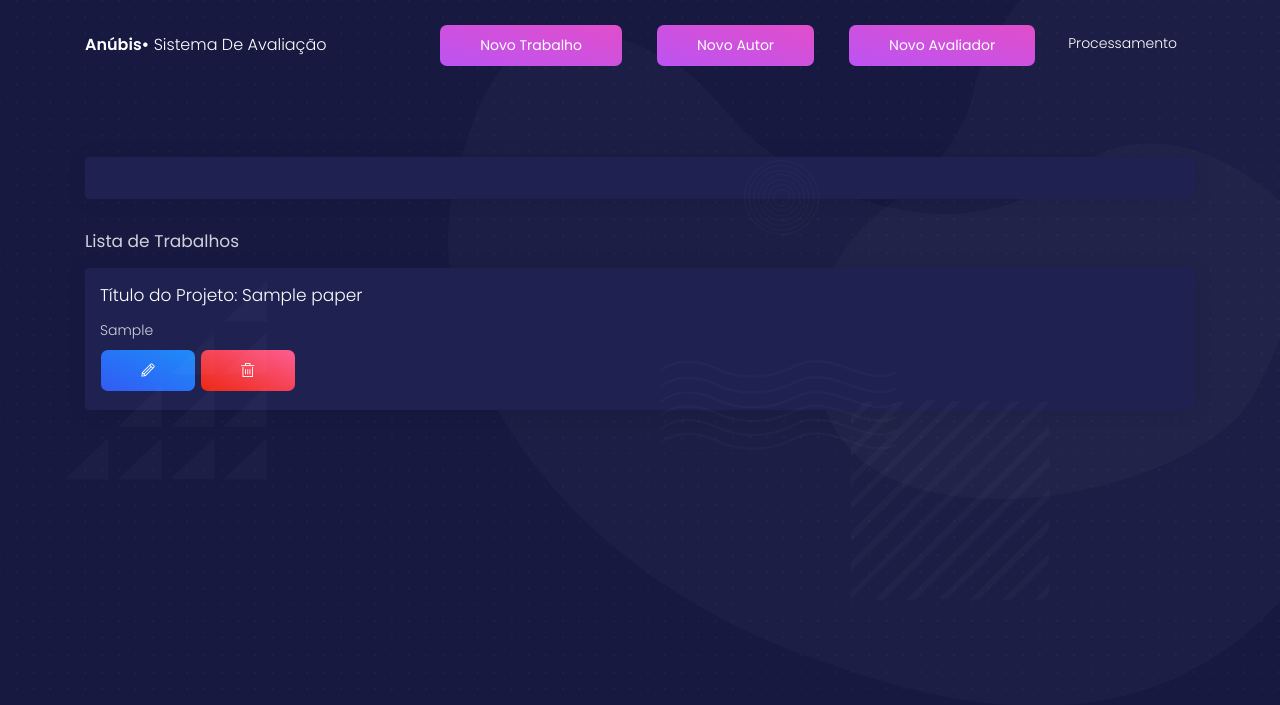
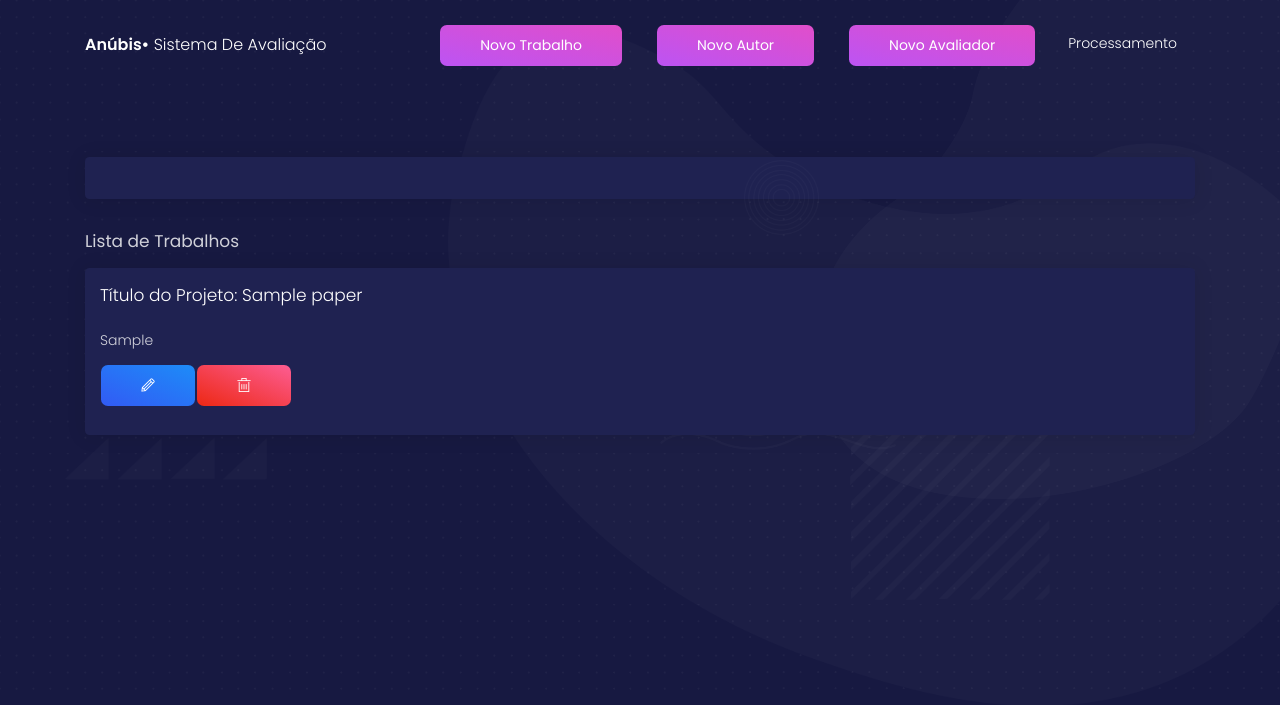
Before and after one commit to vieiraeduardos/anubis, a Flask app: page /events/1/ in a window 1280 px wide. Shown: the top 705 px of the page. Run offline with Flask 2, Linux system fonts and the light colour scheme; tables that the repository leaves empty or names only in its code hold one stand-in row (values such as "Sample post"); some libraries are stand-ins or nearby versions.

Commit message:
Fixing bugs at admin-events.html

```diff
--- a/app/templates/admin-events.html
+++ b/app/templates/admin-events.html
@@ -79,15 +79,30 @@
 
                 {% if papers %}
                   {% for paper in papers %}
-                    <div class="card">
+
+                    <div class="card card-register">
+
                       <div class="card-body">
-                        <h4 class="card-title">Título do Projeto: {{ paper.title }}</h4>
-                        <p>{{ paper.abstract }}</p>
-                        <a href="" class="btn btn-info"><i class="tim-icons icon-pencil"></i></a>
-                        <a href="" class="btn btn-danger"><i class="tim-icons icon-trash-simple"></i></a>
+
+                          <div class="input-group">
+                            <h4 class="card-title">Título do Projeto: {{ paper.title }}</h4>
+
+                          </div>
+
+                          <div class="input-group">
+                            <p class="card-text">{{ paper.abstract }}</p>
+
+                          </div>
+
+                          <div class="input-group">
+                            <a href="" class="btn btn-info"><i class="tim-icons icon-pencil"></i></a>
+                            <a href="" class="btn btn-danger"><i class="tim-icons icon-trash-simple"></i></a>
+
+                          </div>
 
                       </div>
-                    </div>
+
+                    </div> <!-- end .card -->
                   {% endfor %}
                 {% endif %}
             </div>
```
